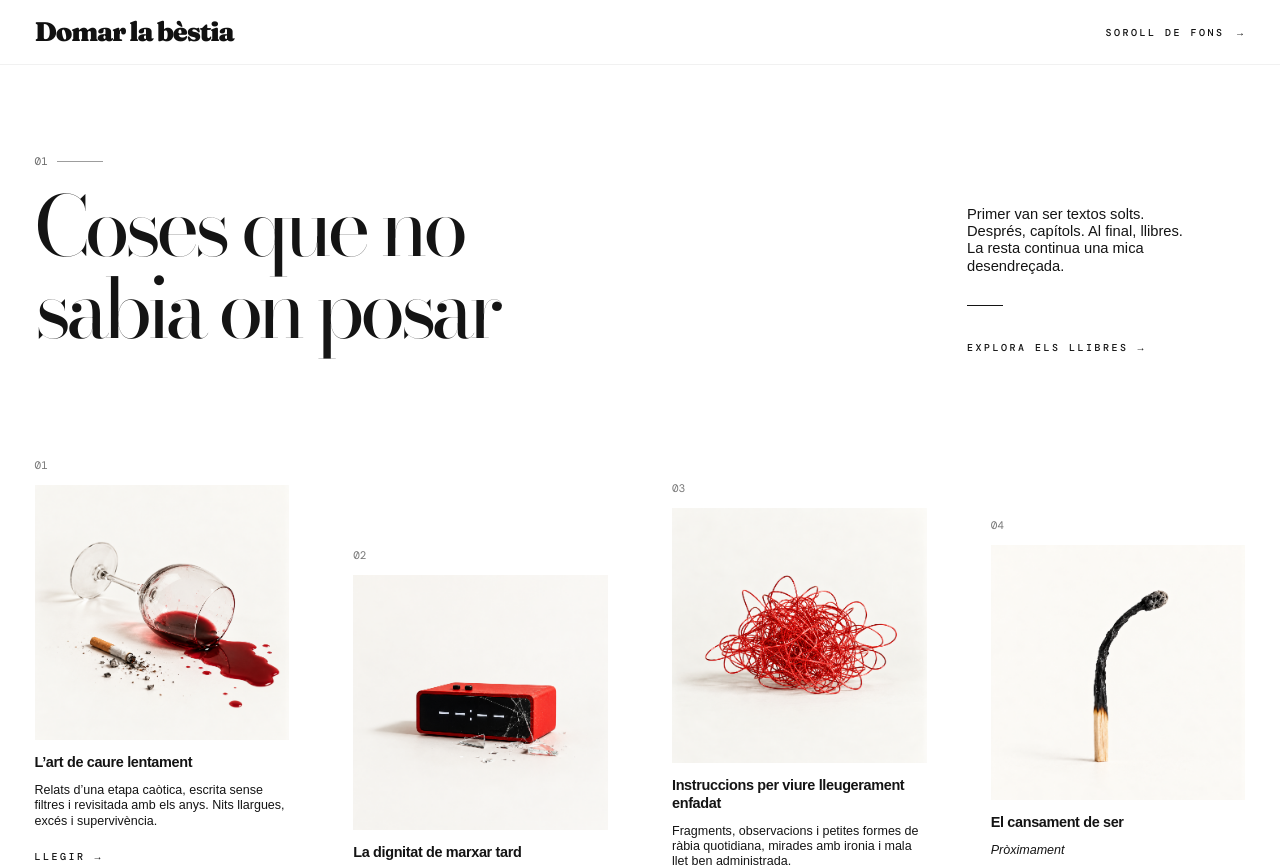
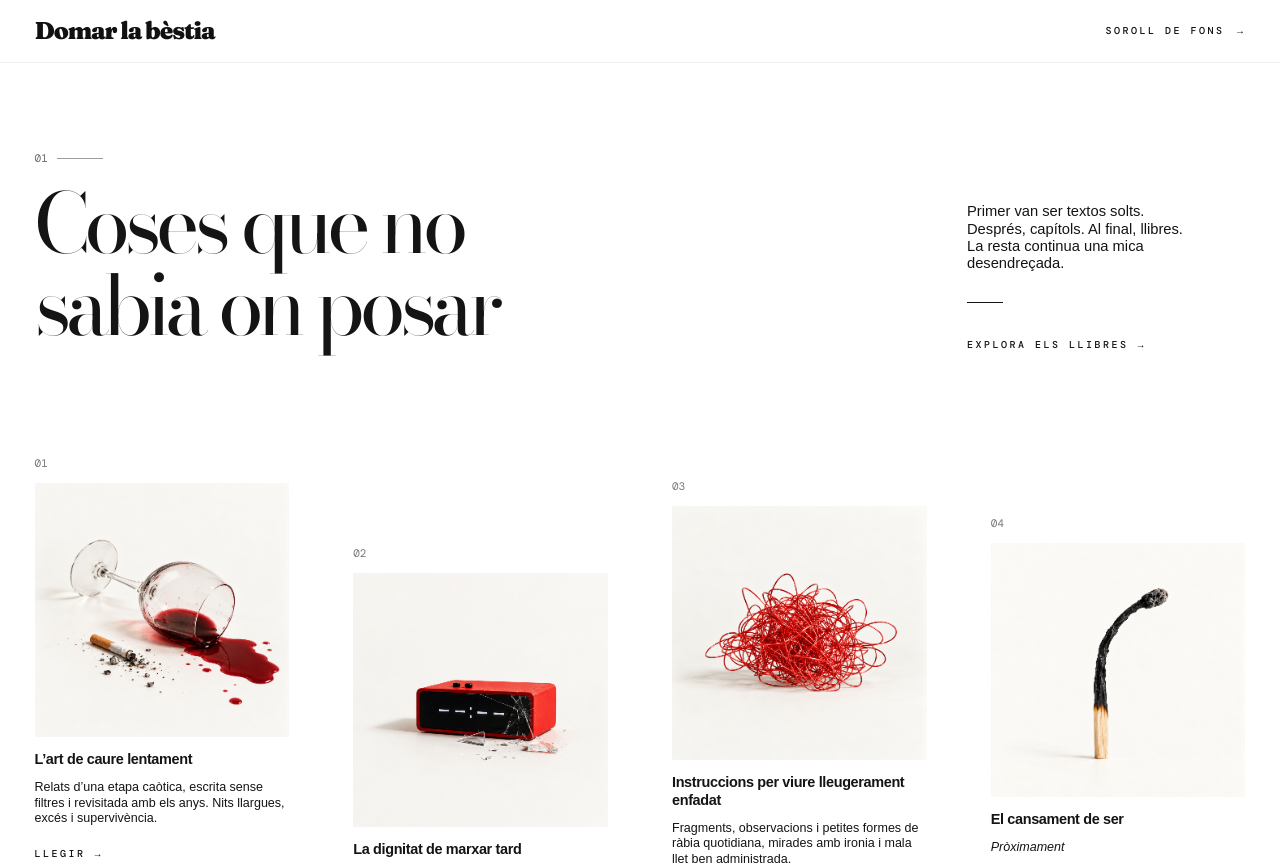
Before and after one commit to xinaski/domar-la-bestia, a Vue app: page / in a window 1280 px wide. Shown: the top 867 px of the page. Built offline with nearby package versions, Linux system fonts and the light colour scheme.

Commit message:
Lighten and slightly reduce Fraunces header wordmark

```diff
--- a/src/components/Layout/AppShell.vue
+++ b/src/components/Layout/AppShell.vue
@@ -16,7 +16,7 @@ import { RouterLink } from "vue-router";
 <style scoped>
 .site-shell { display: flex; flex-direction: column; min-height: 100vh; background: #fff; color: #111; }
 .site-header { position: sticky; top: 0; z-index: 50; background: #fff; border-bottom: 1px solid rgba(17,17,17,.06); display: flex; align-items: center; justify-content: space-between; gap: 24px; width: 100%; padding: 18px clamp(22px, 2.7vw, 48px); }
-.site-brand { color: inherit; text-decoration: none; font-family: 'Fraunces', Georgia, serif; font-weight: 700; font-size: clamp(22px, 2.1vw, 32px); line-height: 1.05; letter-spacing: -.045em; }
+.site-brand { color: inherit; text-decoration: none; font-family: 'Fraunces', Georgia, serif; font-weight: 500; font-size: clamp(21px, 1.9vw, 29px); line-height: 1.05; letter-spacing: -.045em; }
 .site-external { color: inherit; text-decoration: none; text-transform: uppercase; font: 600 10px/1.5 'DM Mono', monospace; letter-spacing: .25em; white-space: nowrap; }
 .site-external span { margin-left: 4px; }
 .site-external:hover, .site-brand:hover { opacity: .65; }
```
